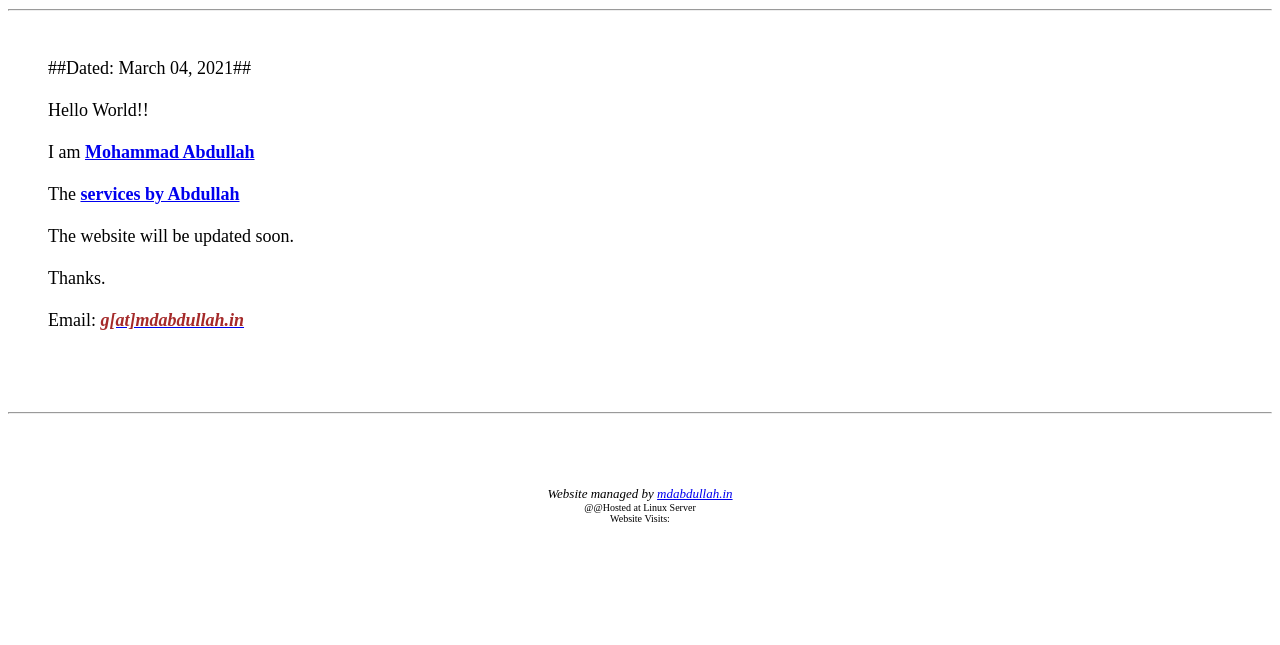
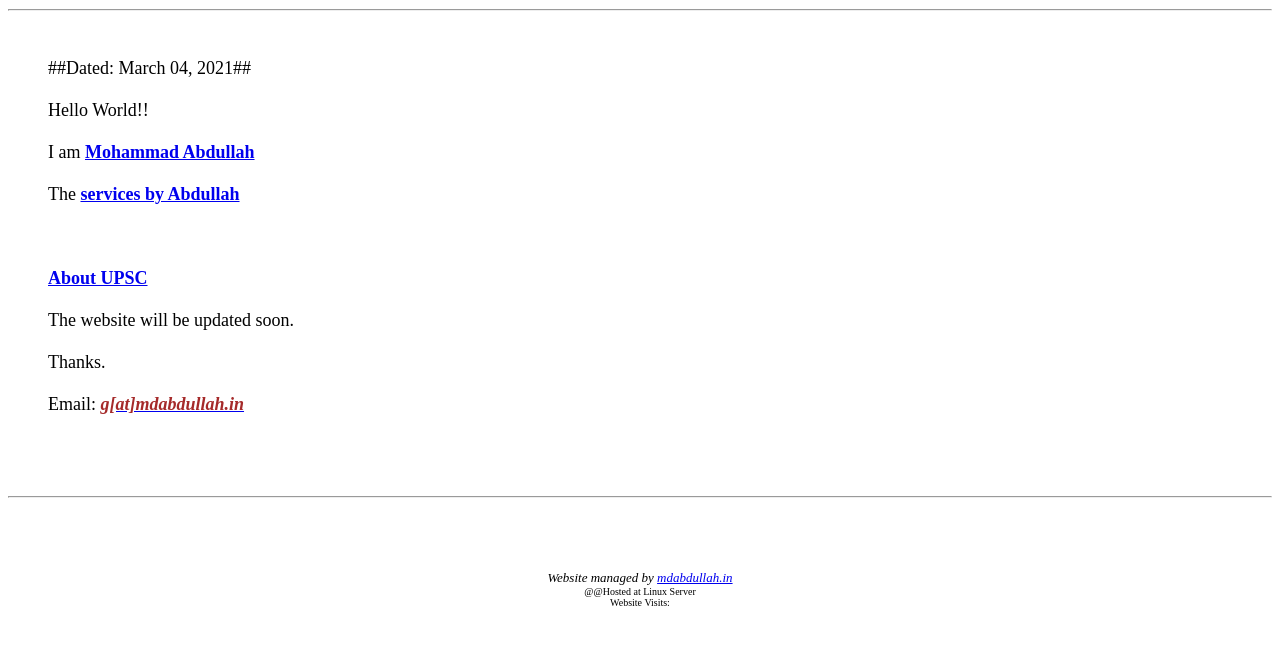
Before and after one commit to mdabdullah0/mdabdullah0.github.io, a plain HTML site: page index.html in a window 1280 px wide. Shown: the part 133-778 px from the top of the page. Drawn offline with Linux system fonts and the light colour scheme.

Commit message:
Update index.html

```diff
--- a/index.html
+++ b/index.html
@@ -32,6 +32,11 @@ I am <font color="Green"><b><a href="about.html">Mohammad Abdullah</font color><
    <br>
    <br>
    The <font color="Green"><b><a href="services.html">services by Abdullah</font color></b></a>
+<br>
+<br>
+   <br>
+   <br>
+  <font color="Green"><b><a href="upsc.html">About UPSC</font color></b></a>
 <br>
 <br>
 
```
